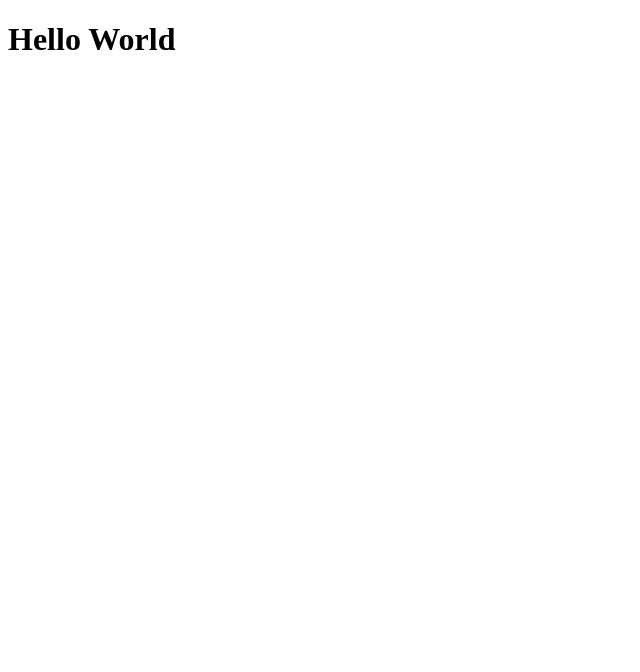
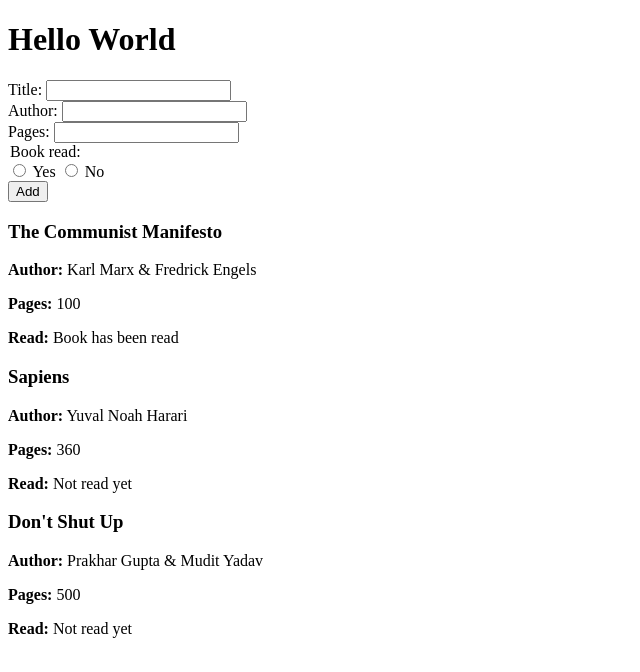
Before and after one commit to SadhuG/Librabry--The-Odin-Project-, a plain HTML site: page index.html in a window 1280 px wide. Shown: the whole page, without its empty margins (0-640 px from the left). Drawn offline with Linux system fonts and the light colour scheme.

Commit message:
Dynamically generated book cards added

```diff
--- a/index.html
+++ b/index.html
@@ -1,13 +1,44 @@
 <!DOCTYPE html>
 <html lang="en">
+
 <head>
   <meta charset="UTF-8">
   <meta name="viewport" content="width=device-width, initial-scale=1.0">
   <link rel="stylesheet" href="style.css">
   <title>Document</title>
 </head>
+
 <body>
   <h1>Hello World</h1>
+  <form action="">
+    <label for="title">
+      Title: <input type="text" id="title" name="book-title" required>
+    </label>
+    <br>
+    <label for="author">
+      Author: <input type="text" id="author" name="book-author" required>
+    </label>
+    <br>
+    <label for="pages">
+      Pages: <input type="number" id="pages" name="book-pages" required>
+    </label>
+    <br>
+    <legend>Book read:</legend>
+    <label for="bookReadYes">
+      <input type="radio" id="bookReadYes" name="book-read" value="true" required>
+      Yes
+    </label>
+    <label for="bookReadNo">
+      <input type="radio" id="bookReadNo" name="book-read" value="false">
+      No
+    </label>
+    <br>
+    <button type="submit">Add</button>
+  </form>
+
+  <div class="library-container" id="libraryContainer"></div>
+
   <script defer src="script.js"></script>
 </body>
+
 </html>
--- a/script.js
+++ b/script.js
@@ -21,12 +21,61 @@
 
 // To facilitate this you will want to create the function that toggles a book’s read status on your Book prototype instance.
 
+const myLibrary = [
+  {
+    title: "The Communist Manifesto",
+    author: "Karl Marx & Fredrick Engels",
+    pages: 100,
+    read: true,
+  },
+  {
+    title: "Sapiens",
+    author: "Yuval Noah Harari",
+    pages: 360,
+    read: false,
+  },
+  {
+    title: "Don't Shut Up",
+    author: "Prakhar Gupta & Mudit Yadav",
+    pages: 500,
+    read: false,
+  },
+];
 
-const myLibrary = [];
+// the constructor...
+function Book(title, author, pages, read) {
+  this.title = title;
+  this.author = author;
+  this.pages = pages;
+  this.read = read;
+}
 
-function Book() {
-  // the constructor...
-}
 function addBookToLibrary() {
   // do stuff here
 }
+
+// Show the books in Library
+
+const cardContainer = document.getElementById("libraryContainer");
+function showCards(array) {
+  array.forEach((element, index) => {
+    const card = document.createElement("div");
+    card.classList.add("card"); // Add any necessary classes
+    card.setAttribute("data-index", index); // Add data attribute
+    card.id = `card-${index}`; // Optionally, set the id
+
+    const cardContent = `
+    <div class="book-title-container"><h3>${element.title}</h3></div>
+    <div class="book-author-container"><p><strong>Author:</strong> ${element.author}</p></div>
+    <div class="book-pages-container"><p><strong>Pages:</strong> ${element.pages}</p></div>
+    <div class="book-read-container"><p><strong>Read:</strong> ${
+      element.read ? "Book has been read" : "Not read yet"
+    }</p></div>
+  `;
+
+    card.innerHTML = cardContent;
+    cardContainer.appendChild(card);
+  });
+}
+
+showCards(myLibrary);
```
